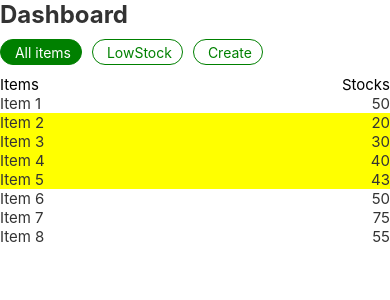
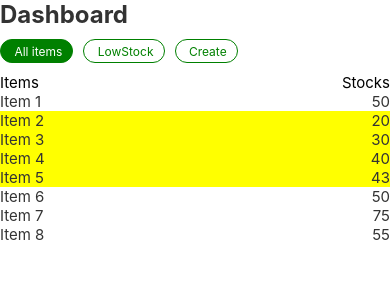
Before and after one commit to em3459/reactttnativeee, a React Native app in the folder YtReactNative/: screen / in a window 390 px wide. Shown: the top 300 px of the page. Built offline with nearby package versions, Linux system fonts and the light colour scheme.

Commit message:
Update HomeScreen.jsx

```diff
--- a/YtReactNative/src/screens/HomeScreen.jsx
+++ b/YtReactNative/src/screens/HomeScreen.jsx
@@ -162,7 +162,7 @@ const styles = StyleSheet.create({
 
   btntext:{
     color:"green",
-    fontsize:12
+    fontSize:12
 
   }
 });
```
